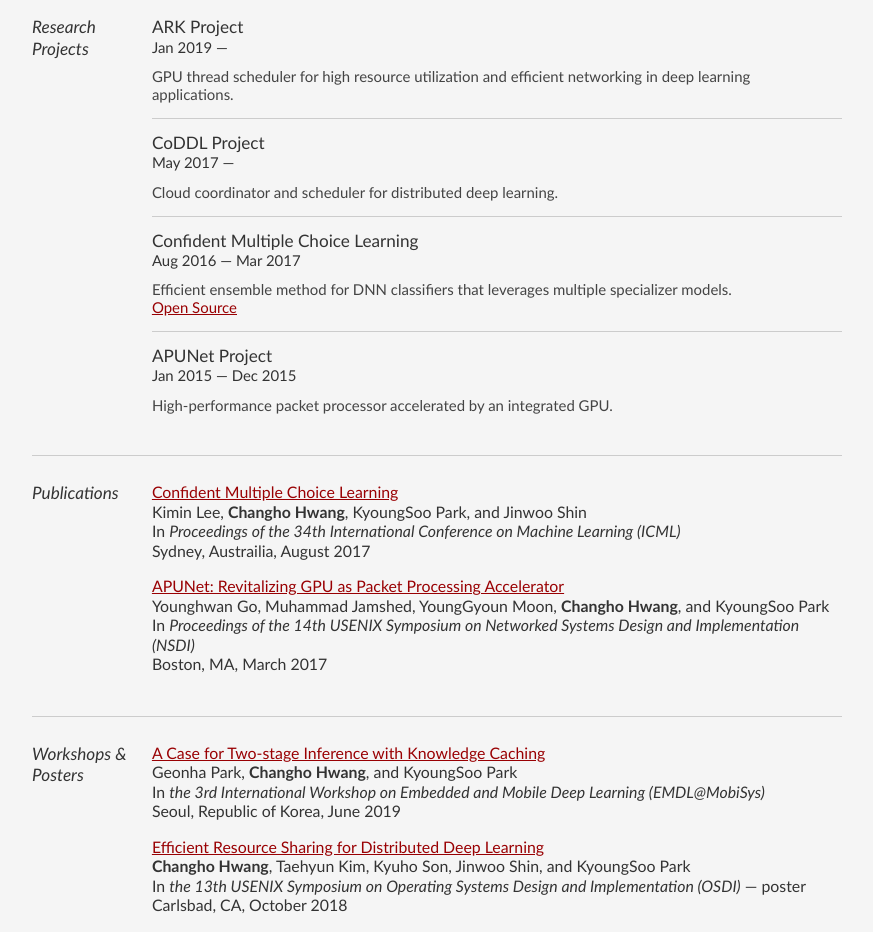
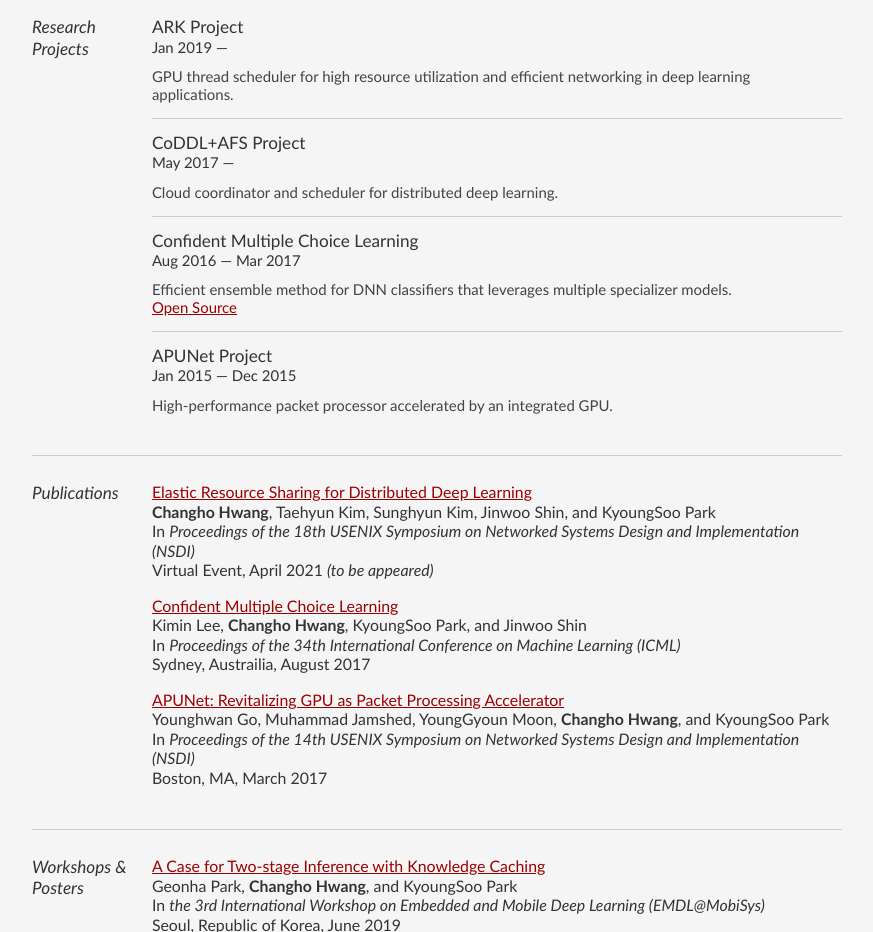
Before and after one commit to chhwang/chhwang.github.io, a plain HTML site: page index.html in a window 1280 px wide. Shown: the part 840-1772 px from the top of the page, without its empty margins (203-1076 px from the left). Drawn offline with Linux system fonts and the light colour scheme.

Commit message:
Update index.html

```diff
--- a/index.html
+++ b/index.html
@@ -120,7 +120,7 @@
 	    </div>
 
 	    <div class="job">
-		<h2>CoDDL Project</h2>
+		<h2>CoDDL+AFS Project</h2>
 		<h4>May 2017 &mdash; </h4>
 		<p>Cloud coordinator and scheduler for distributed deep learning.</p>
 	    </div>
@@ -147,6 +147,12 @@
 	    <h2>Publications</h2>
 	</div>
 	<div class="yui-u">
+	    <h3><a href="pubs/nsdi20_hwang.pdf">Elastic Resource Sharing for Distributed Deep Learning</a></h3>
+	    <h4><strong>Changho Hwang</strong>, Taehyun Kim, Sunghyun Kim, Jinwoo Shin, and KyoungSoo Park<h4>
+	    <h4>In <i>Proceedings of the 18th USENIX Symposium on Networked Systems Design and Implementation (NSDI)</i><h4>
+	    <h4>Virtual Event, April 2021 <i>(to be appeared)</i></h4>
+	    <br/>
+
 	    <h3><a href="pubs/icml17_lee.pdf">Confident Multiple Choice Learning</a></h3>
 	    <h4>Kimin Lee, <strong>Changho Hwang</strong>, KyoungSoo Park, and Jinwoo Shin<h4>
 	    <h4>In <i>Proceedings of the 34th International Conference on Machine Learning (ICML)</i><h4>
```
